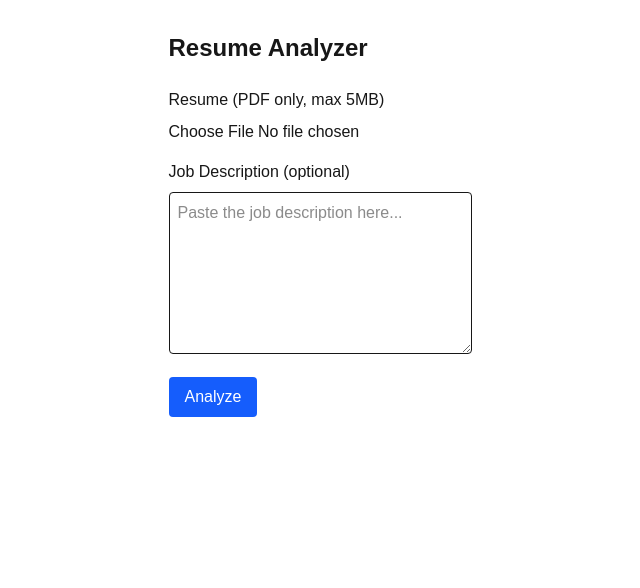
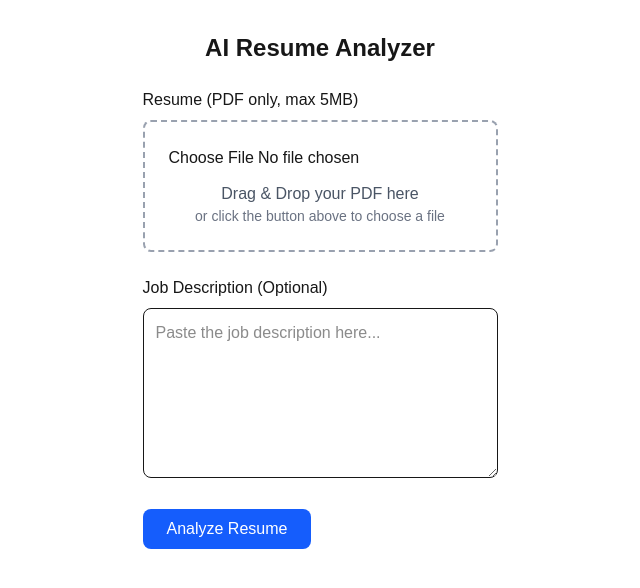
Before and after one commit to Noor-Fatima-Shahid/AI_Resume_Analyzer, a Next.js app: page / in a window 1280 px wide. Shown: the top 588 px of the page, without its empty margins (320-960 px from the left). Built offline with nearby package versions, Linux system fonts and the light colour scheme.

Commit message:
Add drag and drop resume upload

```diff
--- a/src/app/page.tsx
+++ b/src/app/page.tsx
@@ -9,6 +9,8 @@ export default function Home() {
   const [loading, setLoading] = useState(false);
 
   const MAX_SIZE_MB = 5;
+
+  // Validate uploaded file
   function validateFile(selected: File | undefined) {
     setError(null);
     setFile(null);
@@ -28,18 +30,22 @@ export default function Home() {
     setFile(selected);
   }
 
+  // Handle file selection using the file picker
   function handleFileChange(
     e: React.ChangeEvent<HTMLInputElement>
   ) {
     validateFile(e.target.files?.[0]);
   }
+
+  // Handle drag-and-drop
   function handleDrop(
     e: React.DragEvent<HTMLDivElement>
   ) {
     e.preventDefault();
-
     validateFile(e.dataTransfer.files?.[0]);
   }
+
+  // Allow dropping by preventing default browser behavior
   function handleDragOver(
     e: React.DragEvent<HTMLDivElement>
   ) {
@@ -56,7 +62,6 @@ function handleDragOver(
     setError(null);
 
     const formData = new FormData();
-
     formData.append("resume", file);
     formData.append("jobDescription", jobDescription);
 
@@ -69,7 +74,7 @@ function handleDragOver(
       const data = await res.json();
 
       console.log("API response:", data);
-    } catch (err) {
+    } catch {
       setError("Something went wrong. Please try again.");
     } finally {
       setLoading(false);
@@ -78,35 +83,52 @@ function handleDragOver(
 
   return (
     <main className="max-w-xl mx-auto p-8">
-      <h1 className="text-2xl font-bold mb-6">
-        Resume Analyzer
+      <h1 className="text-2xl font-bold mb-6 text-center">
+        AI Resume Analyzer
       </h1>
 
-      <div className="mb-4">
+      {/* Resume Upload */}
+      <div className="mb-6">
         <label className="block mb-2 font-medium">
           Resume (PDF only, max {MAX_SIZE_MB}MB)
         </label>
 
+        <div
+          onDrop={handleDrop}
+          onDragOver={handleDragOver}
+          className="border-2 border-dashed border-gray-400 rounded-lg p-6 text-center"
+        >
           <input
             type="file"
             accept="application/pdf"
             onChange={handleFileChange}
+            className="mb-3"
           />
 
+          <p className="text-gray-600">
+            Drag & Drop your PDF here
+          </p>
+
+          <p className="text-gray-500 text-sm">
+            or click the button above to choose a file
+          </p>
+
           {file && (
-          <p className="text-sm text-green-600 mt-1">
-            Selected: {file.name}
+            <p className="text-green-600 mt-3 font-medium">
+              ✅ Selected: {file.name}
             </p>
           )}
         </div>
+      </div>
 
-      <div className="mb-4">
+      {/* Job Description */}
+      <div className="mb-6">
         <label className="block mb-2 font-medium">
-          Job Description (optional)
+          Job Description (Optional)
         </label>
 
         <textarea
-          className="w-full border rounded p-2"
+          className="w-full border rounded-lg p-3"
           rows={6}
           value={jobDescription}
           onChange={(e) => setJobDescription(e.target.value)}
@@ -114,18 +136,20 @@ function handleDragOver(
         />
       </div>
 
+      {/* Error Message */}
       {error && (
         <p className="text-red-600 mb-4">
           {error}
         </p>
       )}
 
+      {/* Analyze Button */}
       <button
         onClick={handleAnalyze}
         disabled={loading}
-        className="bg-blue-600 text-white px-4 py-2 rounded disabled:opacity-50"
+        className="bg-blue-600 hover:bg-blue-700 text-white px-6 py-2 rounded-lg disabled:opacity-50"
       >
-        {loading ? "Analyzing..." : "Analyze"}
+        {loading ? "Analyzing..." : "Analyze Resume"}
       </button>
     </main>
   );
```
Lines whose indentation alone changed are shown as unchanged.
